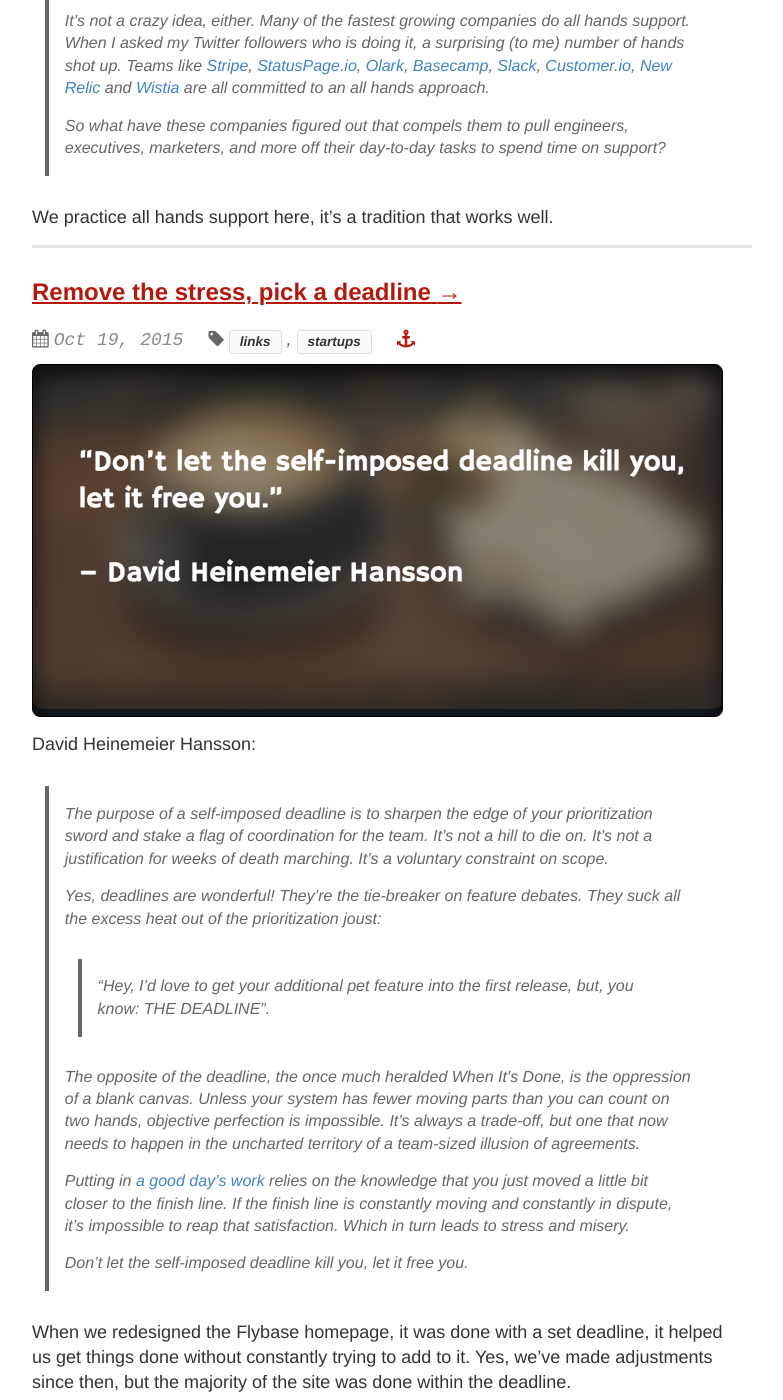
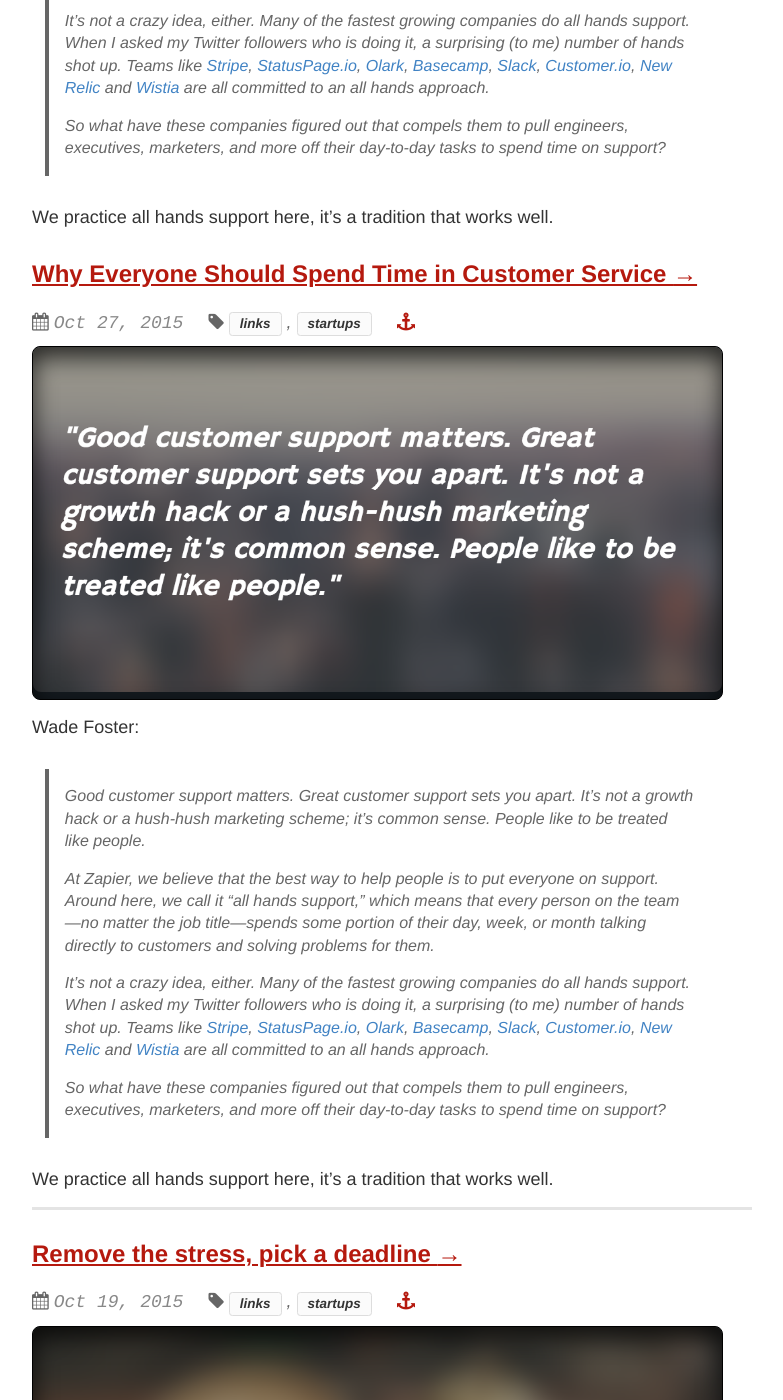
Before and after one commit to flybaseio/flybaseio.github.io, a Jekyll site: the page built from index.html, in a window 1280 px wide and 1400 px high, scrolled down 900 px. Shown: the whole window, without its empty margins (248-1031 px from the left). Built offline with Jekyll 4.4.1, drawn with Linux system fonts in a browser that asks for light colours; nearby versions of some CDN libraries; Markdown is read by kramdown in place of the engine named in the settings; the list of posts is cut into pages by our own code; some of the changed text lies outside the part shown.

Commit message:
hello jekyll

```diff
--- a/_includes/bottom.html
+++ b/_includes/bottom.html
@@ -8,6 +8,7 @@
 		<div id="archives">
 		    <h4 class="widget-title">Archives</h4>
 			<ul>
+				<li><a href="http://blog.flybase.io/2015/11/">November 2015</a> &bull;</li>
 				<li><a href="http://blog.flybase.io/2015/10/">October 2015</a> &bull;</li>
 				<li><a href="http://blog.flybase.io/2015/09/">September 2015</a> &bull;</li>
 				<li><a href="http://blog.flybase.io/2015/08/">August 2015</a> &bull;</li>
--- /dev/null
+++ b/_posts/2015-11-02-hello-jekyll.md
@@ -0,0 +1,28 @@
+---
+layout: "post"
+title: "Why Everyone Should Spend Time in Customer Service"
+date: "2015-10-27 08:30:00"
+tags:
+- "links"
+- "startups"
+link: "https://zapier.com/blog/everyone-on-support/"
+image: "http://blog.flybase.io/images/posts/goodsupport.png"
+ogtype: "article"
+bodyclass: "post"
+---
+
+<div class="box-wrap"><div class="box">
+	<img src="/images/posts/goodsupport.png" />
+</div></div>
+
+Wade Foster:
+
+> Good customer support matters. Great customer support sets you apart. It's not a growth hack or a hush-hush marketing scheme; it's common sense. People like to be treated like people.
+>
+> At Zapier, we believe that the best way to help people is to put everyone on support. Around here, we call it "all hands support," which means that every person on the team—no matter the job title—spends some portion of their day, week, or month talking directly to customers and solving problems for them.
+>
+> It's not a crazy idea, either. Many of the fastest growing companies do all hands support. When I asked my Twitter followers who is doing it, a surprising (to me) number of hands shot up. Teams like <a href="http://blog.alexmaccaw.com/stripes-culture">Stripe</a>, <a href="http://blog.statuspage.io/2-300-000-to-one-or-supporting-1650-customers-with-just-one-rep">StatusPage.io</a>, <a href="http://blog.olark.com/why-we-do-all-hands-support">Olark</a>, <a href="https://signalvnoise.com/posts/3676-everyone-on-support">Basecamp</a>, <a href="http://www.heavybit.com/library/video/2014-09-16-ali-rayl">Slack</a>, <a href="http://www.helpscout.net/blog/customerio-support/">Customer.io</a>, <a href="https://blog.newrelic.com/2010/07/29/how-to-support-5000-customers-with-no-support-staff/">New Relic</a> and <a href="http://wistia.com/blog/all-hands-support">Wistia</a> are all committed to an all hands approach.
+>
+> So what have these companies figured out that compels them to pull engineers, executives, marketers, and more off their day-to-day tasks to spend time on support?
+
+We practice all hands support here, it's a tradition that works well.
```
Also changed, not shown: 2015/11.html (added, +7 -0 lines), rss.md (+4 -0 lines).
